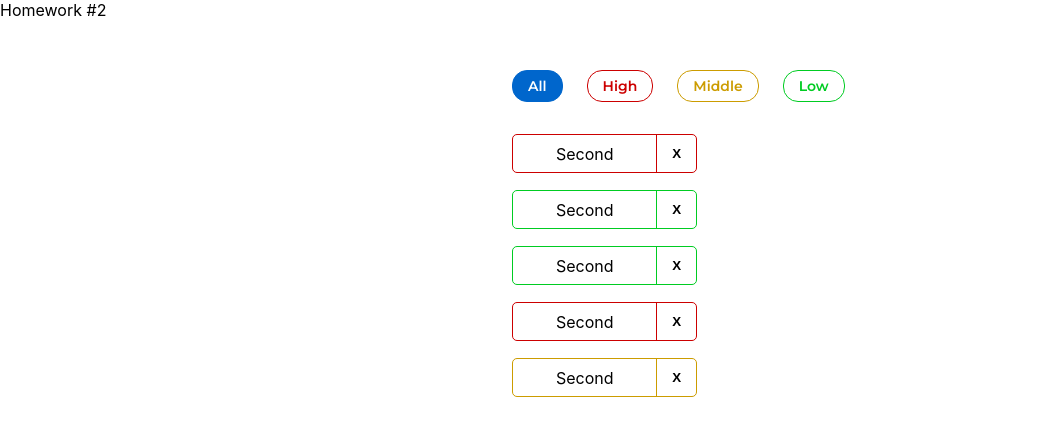
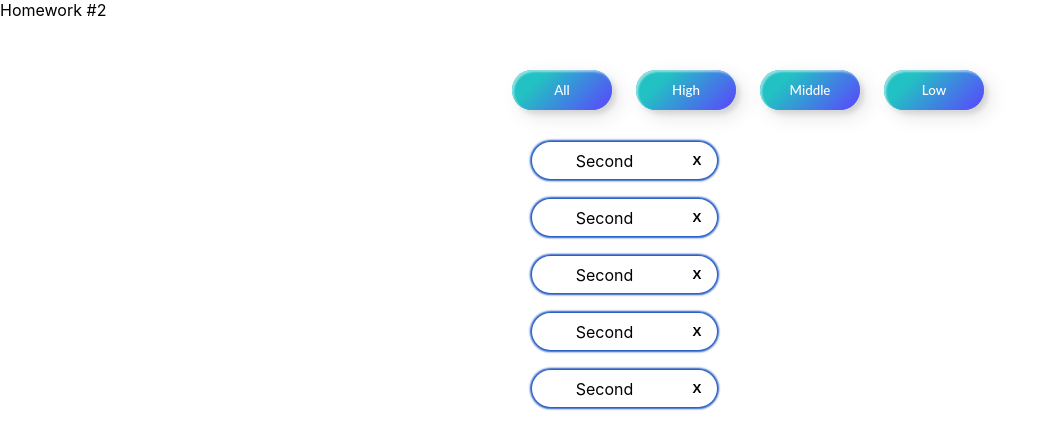
Before and after one commit to SerhiiSa07/it-kamasutra-dz, a React (Create React App) app: page / in a window 1280 px wide. Shown: the top 448 px of the page, without its empty margins (0-1053 px from the left). Built offline with nearby package versions, Linux system fonts and the light colour scheme.

Commit message:
it-kamasutra

```diff
--- a/src/s1-main/App.module.css
+++ b/src/s1-main/App.module.css
@@ -12,6 +12,7 @@
     flex-wrap: wrap;
     align-items: center;
     height: 300px;
+
 }
 .hwTitle {
 
--- a/src/s2-homeworks/hw02/affairs/Affairs.module.css
+++ b/src/s2-homeworks/hw02/affairs/Affairs.module.css
@@ -2,54 +2,72 @@
     display: flex;
     gap: 24px;
     margin-bottom: 32px;
+
 }
 
 .all {
-    --color: #06c;
+
 }
+.low {
 
-.low {
-    --color: #0c2;
 }
 
 .high {
-    --color: #c00;
+
 }
 
 .middle {
-    --color: #cc9c00;
+
 }
 
 .button {
-    padding: 5px 15px;
-
+    width: 100px;
+    height: 40px;
+    color: #fff;
+    border-radius: 20px;
+    padding: 10px 25px;
+    font-family: 'Lato', sans-serif;
+    font-weight: 500;
     background: transparent;
-    color: var(--color);
-
-    border: 1px solid var(--color);
-    border-radius: 15px;
+    cursor: pointer;
+    transition: all 0.3s ease;
+    position: relative;
+    display: inline-block;
+    box-shadow:inset 2px 2px 2px 0px rgba(255,255,255,.5),
+    7px 7px 20px 0px rgba(0,0,0,.1),
+    4px 4px 5px 0px rgba(0,0,0,.1);
     outline: none;
-
-    font-family: 'Montserrat', sans-serif;
-    font-weight: 600;
-    font-size: 14px;
-    line-height: 20px;
-    cursor: pointer;
 }
-
-.button:active {
-    background: var(--color);
-    color: white;
+.button {
+    border: none;
+    transition: all 0.3s ease;
+    overflow: hidden;
 }
-
-.active {
-    background: var(--color);
-    color: white;
+.button:after {
+    position: absolute;
+    content: " ";
+    z-index: -1;
+    top: 0;
+    left: 0;
+    width: 100%;
+    height: 100%;
+    background-color: #1fd1f9;
+    background-image: linear-gradient(315deg, #5c44ff 0%, #22c1c3 74%);
+    transition: all 0.3s ease;
 }
-
-.affairs {
-    display: flex;
-    gap: 17px;
-    flex-wrap: wrap;
-    max-width: 450px;
+.button:hover {
+    background: transparent;
+    box-shadow:  4px 4px 6px 0 rgba(255,255,255,.5),
+    -4px -4px 6px 0 rgba(116, 125, 136, .2),
+    inset -4px -4px 6px 0 rgba(255,255,255,.5),
+    inset 4px 4px 6px 0 rgba(116, 125, 136, .3);
+    color: #fff;
 }
+.button:hover:after {
+    -webkit-transform: scale(2) rotate(180deg);
+    transform: scale(2) rotate(180deg);
+    box-shadow:  4px 4px 6px 0 rgba(255,255,255,.5),
+    -4px -4px 6px 0 rgba(116, 125, 136, .2),
+    inset -4px -4px 6px 0 rgba(255,255,255,.5),
+    inset 4px 4px 6px 0 rgba(116, 125, 136, .3);
+}
--- a/src/s2-homeworks/hw02/affairs/affair/Affair.module.css
+++ b/src/s2-homeworks/hw02/affairs/affair/Affair.module.css
@@ -2,9 +2,10 @@
     display: flex;
     align-items: center;
     width: 185px;
-
     border: 1.5px solid var(--color);
-    border-radius: 5px;
+    border-radius: 20px;
+    box-shadow: 0px 0px 2px 2px #2259c3;
+    margin: 20px;
 }
 
 .name {
@@ -21,11 +22,9 @@
     justify-content: center;
     width: 40px;
     height: 37px;
-
     background-color: transparent;
     border: none;
     border-left: 1.5px solid var(--color);
-
     font-weight: 900;
     cursor: pointer;
 }
```
